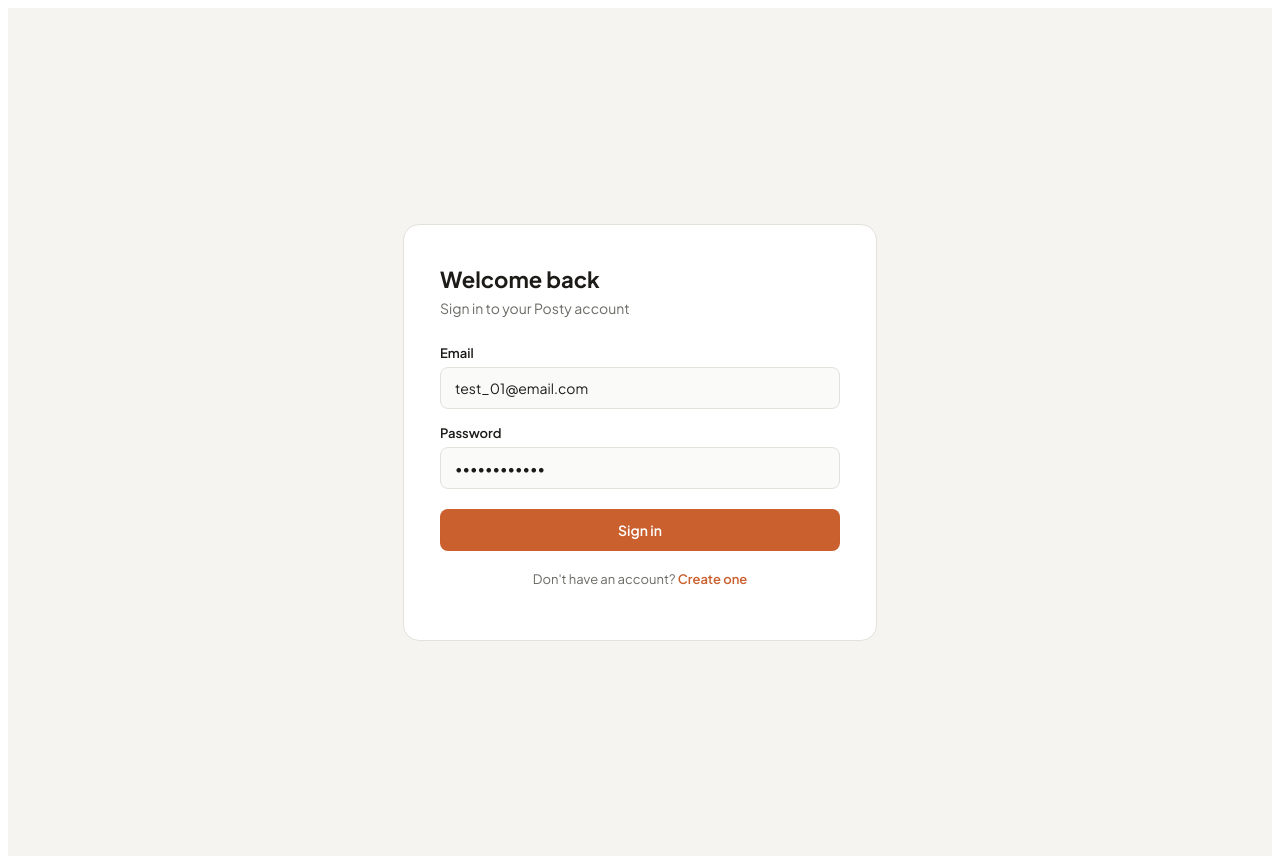
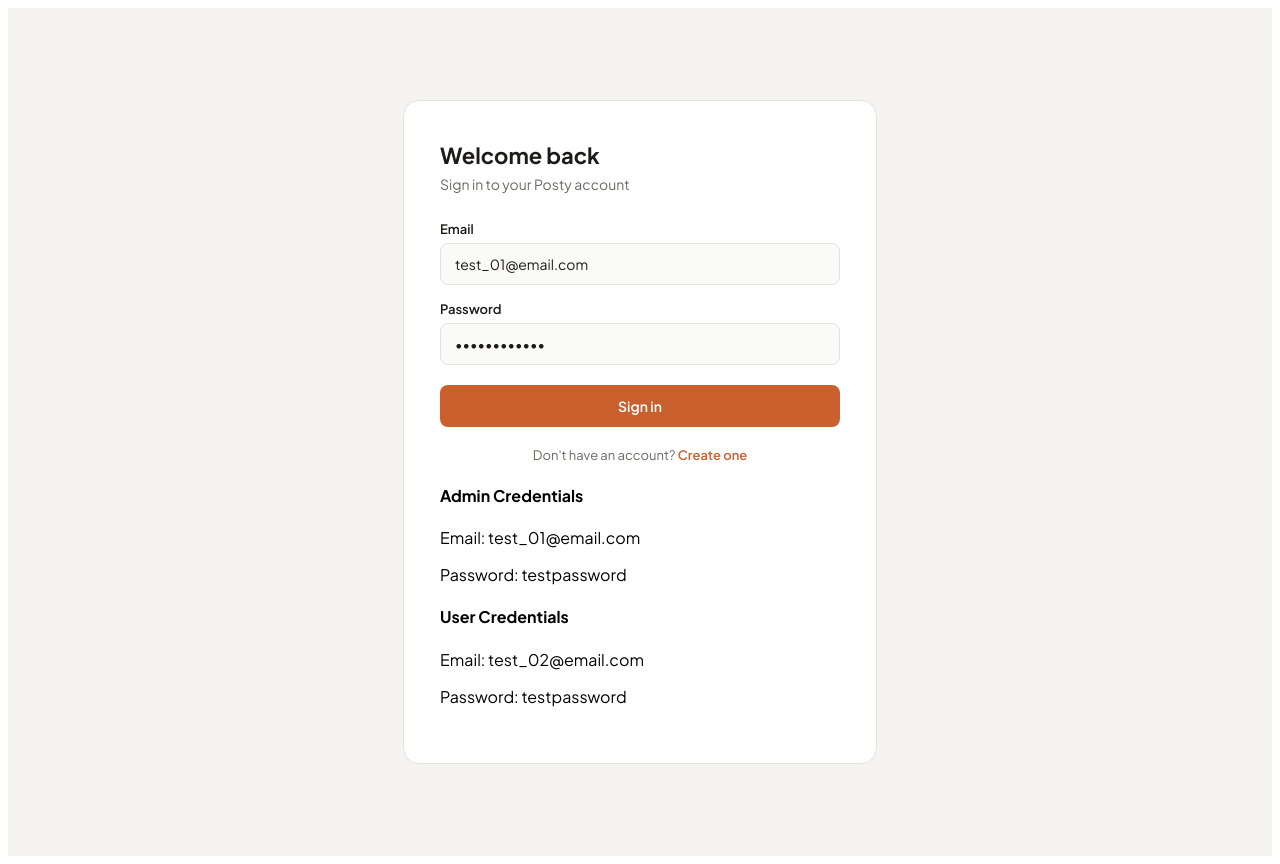
Before and after one commit to giriraj47/post-frontend, a React app: page /login in a window 1280 px wide. Built offline with nearby package versions, Linux system fonts and the light colour scheme; no server answers; the HTML template or start-up script is replaced by a standard one.

Commit message:
Update Login.jsx

```diff
--- a/src/auth/pages/Login.jsx
+++ b/src/auth/pages/Login.jsx
@@ -94,6 +94,12 @@
             Create one
           </Link>
         </p>
+        <h4>Admin Credentials</h4>
+        <p>Email: test_01@email.com</p>
+        <p>Password: testpassword</p>
+        <h4>User Credentials</h4>
+        <p>Email: test_02@email.com</p>
+        <p>Password: testpassword</p>
       </div>
     </div>
   );
```
